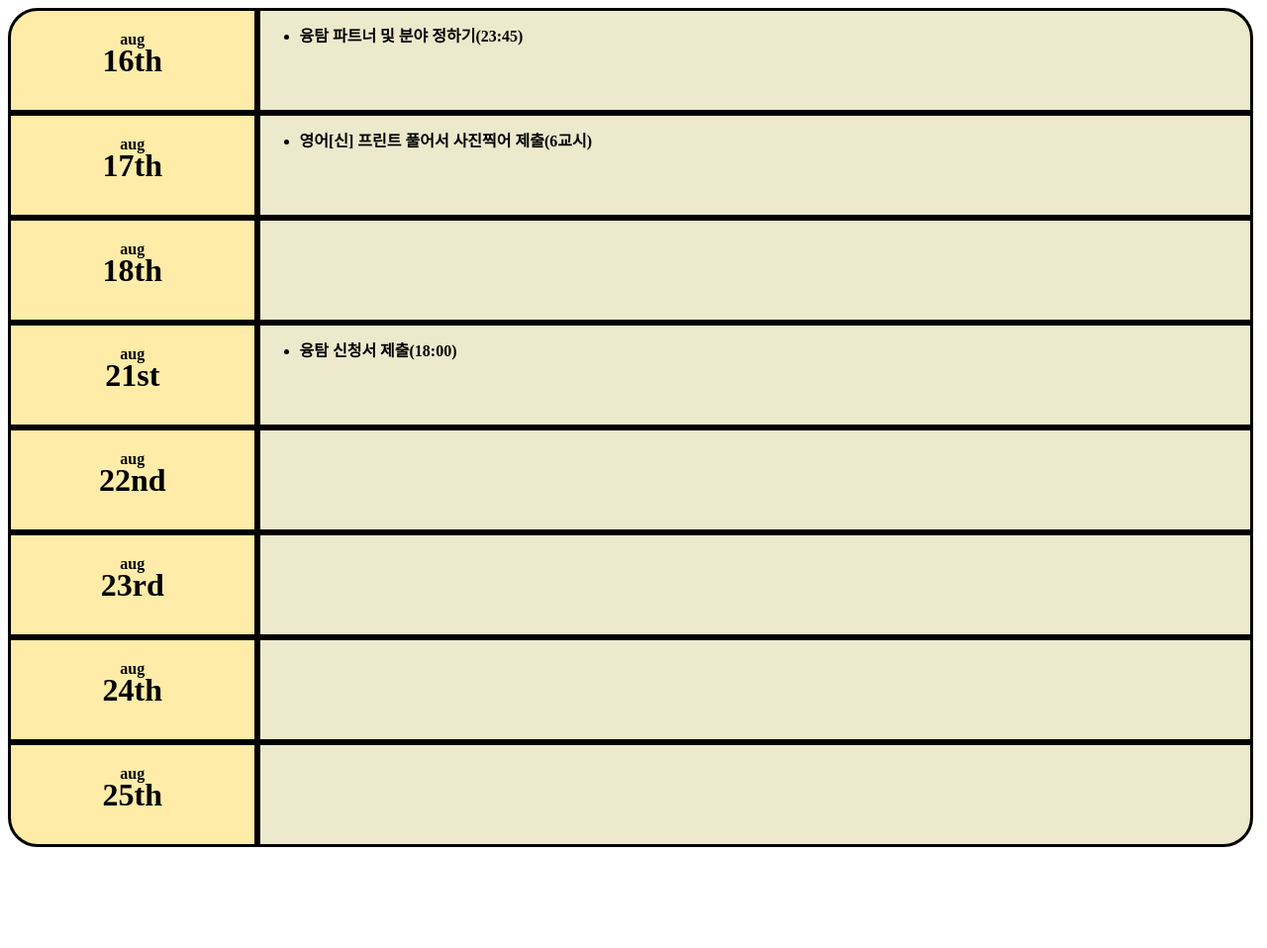
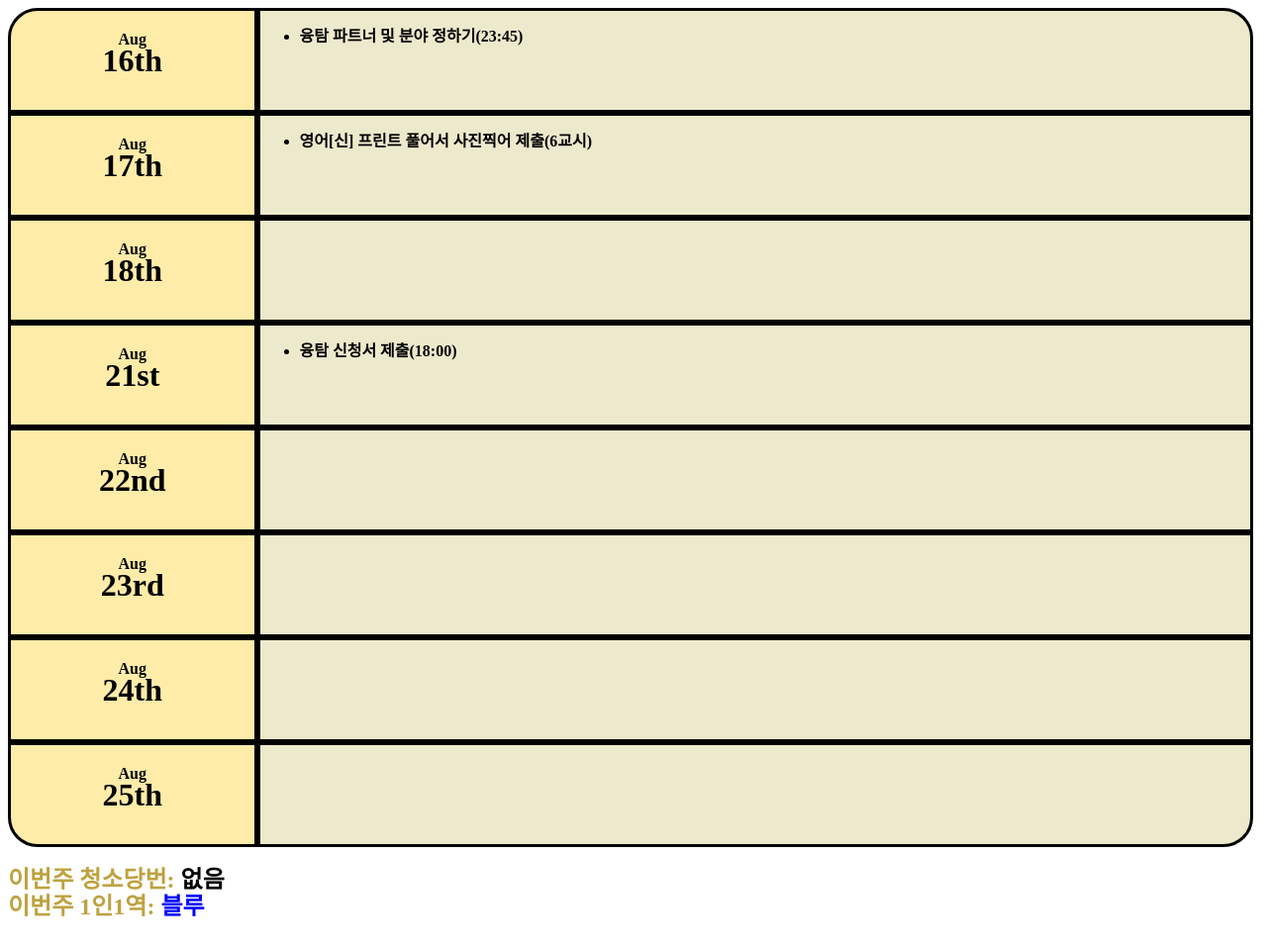
Before and after one commit to wonchan9181/classroom_to-do-list, a plain HTML site: page index.html in a window 1280 px wide. Shown: the whole page at 99% size. Before the commit the page ends 864 px from the top, so only its background shows below. Drawn offline with Linux system fonts and the light colour scheme.

Commit message:
Add files via upload

```diff
--- a/index.html
+++ b/index.html
@@ -8,7 +8,7 @@
 <body style="line-height: 0px;">
 
     <div style="background-color: rgba(255, 219, 91, 0.525); border-radius: 30px 0px 0px 0px/ 30px 0px 0px 0px; border: 3px solid black; width: 20%; height: 100px; display: table-cell; vertical-align: middle; text-align: center;" >
-        <strong>aug</strong>
+        <strong>Aug</strong>
         <h1><strong>16th</strong></h1>
     </div>
     <div style="background-color: rgba(236, 232, 200, 0.922); width: 1000px; border-radius: 0px 30px 0px 0px/ 0px 30px 0px 0px; height: 100px; display: table-cell; border: 3px solid black;">
@@ -18,7 +18,7 @@
     </div><br>
 
     <div style="background-color: rgba(255, 219, 91, 0.525); border-radius: 0px 0px 0px 0px/ 0px 0px 0px 0px; border: 3px solid black; width: 20%; height: 100px; display: table-cell; vertical-align: middle; text-align: center;" >
-        <strong >aug</strong>
+        <strong >Aug</strong>
         <h1><strong>17th</strong></h1></div>
     <div style="background-color: rgba(236, 232, 200, 0.922); left: 113px; width: 1000px; border-radius: 0px 0px 0px 0px/ 0px 0px 0px 0px; height: 100px; display: table-cell; border: 3px solid black;">
         <ul style="line-height: 120%;">
@@ -26,14 +26,14 @@
         </ul></div><br>
 
     <div style="background-color: rgba(255, 219, 91, 0.525); border-radius: 0px 0px 0px 0px/ 0px 0px 0px 0px; border: 3px solid black; width: 20%; height: 100px; display: table-cell; vertical-align: middle; text-align: center;" >
-        <strong >aug</strong>
+        <strong >Aug</strong>
         <h1><strong>18th</strong></h1></div>
     <div style="background-color: rgba(236, 232, 200, 0.922); left: 113px; width: 1000px; border-radius: 0px 0px 0px 0px/ 0px 0px 0px 0px; height: 100px; display: table-cell; border: 3px solid black;">
         <ul style="line-height: 120%;">
         </ul></div><br>
 
     <div style="background-color: rgba(255, 219, 91, 0.525); border-radius: 0px 0px 0px 0px/ 0px 0px 0px 0px; border: 3px solid black; width: 20%; height: 100px; display: table-cell; vertical-align: middle; text-align: center;" >
-        <strong >aug</strong>
+        <strong >Aug</strong>
         <h1><strong>21st</strong></h1></div>
     <div style="background-color: rgba(236, 232, 200, 0.922); left: 113px; width: 1000px; border-radius: 0px 0px 0px 0px/ 0px 0px 0px 0px; height: 100px; display: table-cell; border: 3px solid black;">
         <ul style="line-height: 120%;">
@@ -41,32 +41,37 @@
         </ul></div><br>
 
     <div style="background-color: rgba(255, 219, 91, 0.525); border-radius: 0px 0px 0px 0px/ 0px 0px 0px 0px; border: 3px solid black; width: 20%; height: 100px; display: table-cell; vertical-align: middle; text-align: center;" >
-        <strong >aug</strong>
+        <strong >Aug</strong>
         <h1><strong>22nd</strong></h1></div>
     <div style="background-color: rgba(236, 232, 200, 0.922); left: 113px; width: 1000px; border-radius: 0px 0px 0px 0px/ 0px 0px 0px 0px; height: 100px; display: table-cell; border: 3px solid black;">
         <ul style="line-height: 120%;">
         </ul></div><br>
 
     <div style="background-color: rgba(255, 219, 91, 0.525); border-radius: 0px 0px 0px 0px/ 0px 0px 0px 0px; border: 3px solid black; width: 20%; height: 100px; display: table-cell; vertical-align: middle; text-align: center;" >
-        <strong >aug</strong>
+        <strong >Aug</strong>
         <h1><strong>23rd</strong></h1></div>
     <div style="background-color: rgba(236, 232, 200, 0.922); left: 113px; width: 1000px; border-radius: 0px 0px 0px 0px/ 0px 0px 0px 0px; height: 100px; display: table-cell; border: 3px solid black;">
         <ul style="line-height: 120%;">
         </ul></div><br>
 
     <div style="background-color: rgba(255, 219, 91, 0.525); border-radius: 0px 0px 0px 0px/ 0px 0px 0px 0px; border: 3px solid black; width: 20%; height: 100px; display: table-cell; vertical-align: middle; text-align: center;" >
-        <strong >aug</strong>
+        <strong >Aug</strong>
         <h1><strong>24th</strong></h1></div>
     <div style="background-color: rgba(236, 232, 200, 0.922); left: 113px; width: 1000px; border-radius: 0px 0px 0px 0px/ 0px 0px 0px 0px; height: 100px; display: table-cell; border: 3px solid black;">
         <ul style="line-height: 120%;">
         </ul></div><br>
 
     <div style="background-color: rgba(255, 219, 91, 0.525); border-radius: 0px 0px 0px 30px/ 0px 0px 0px 30px; border: 3px solid black; width: 20%; height: 100px; display: table-cell; vertical-align: middle; text-align: center;" >
-        <strong >aug</strong>
+        <strong >Aug</strong>
         <h1><strong>25th</strong></h1></div>
     <div style="background-color: rgba(236, 232, 200, 0.922); left: 113px; width: 1000px; border-radius: 0px 0px 30px 0px/ 0px 0px 30px 0px; height: 100px; display: table-cell; border: 3px solid black;">
         <ul style="line-height: 120%;">
         </ul></div><br>
 
+    <div style="display: table-cell; line-height: 170%;">
+        <h2 style="color: rgb(190, 162, 64);">이번주 청소당번: <strong style="color: black;">없음</strong><br>
+        이번주 1인1역: <strong style="color: blue;">블루</strong></h2>
+    </div>
+
 </body>
 </html>
```
